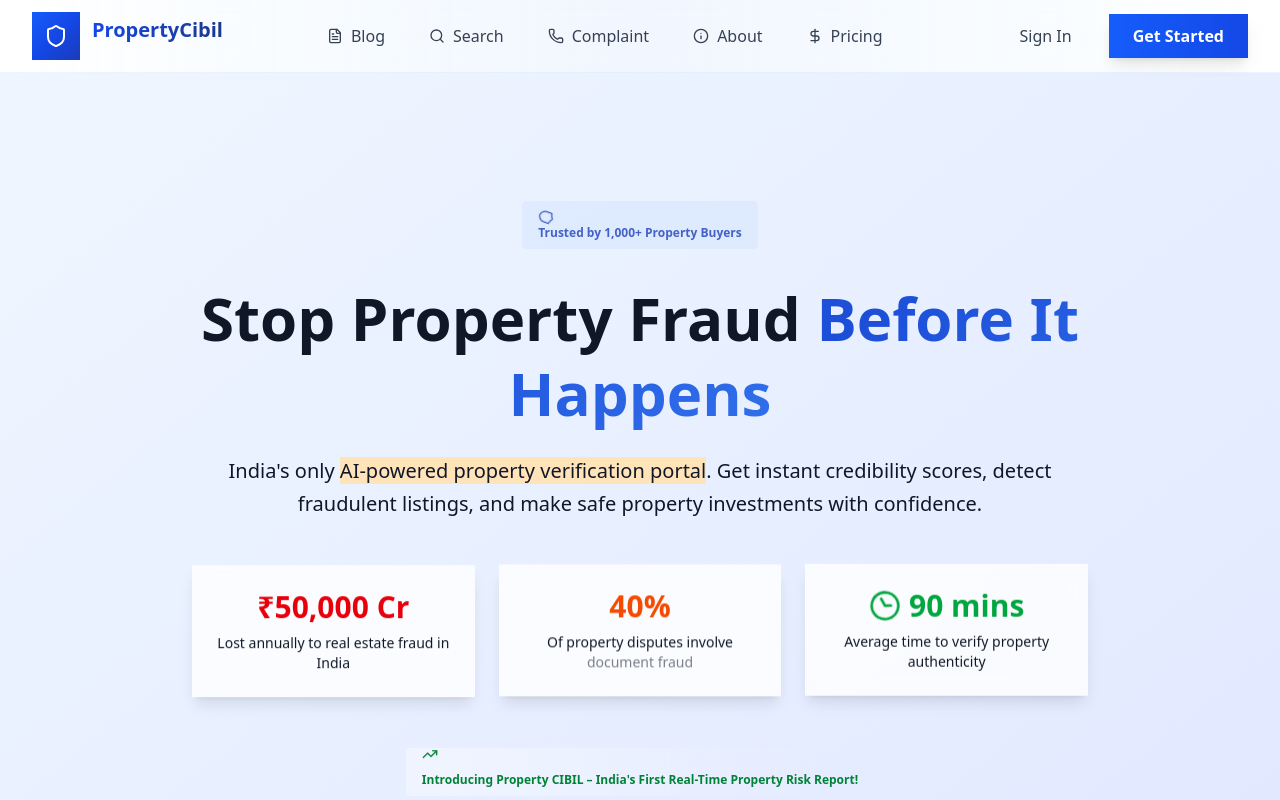
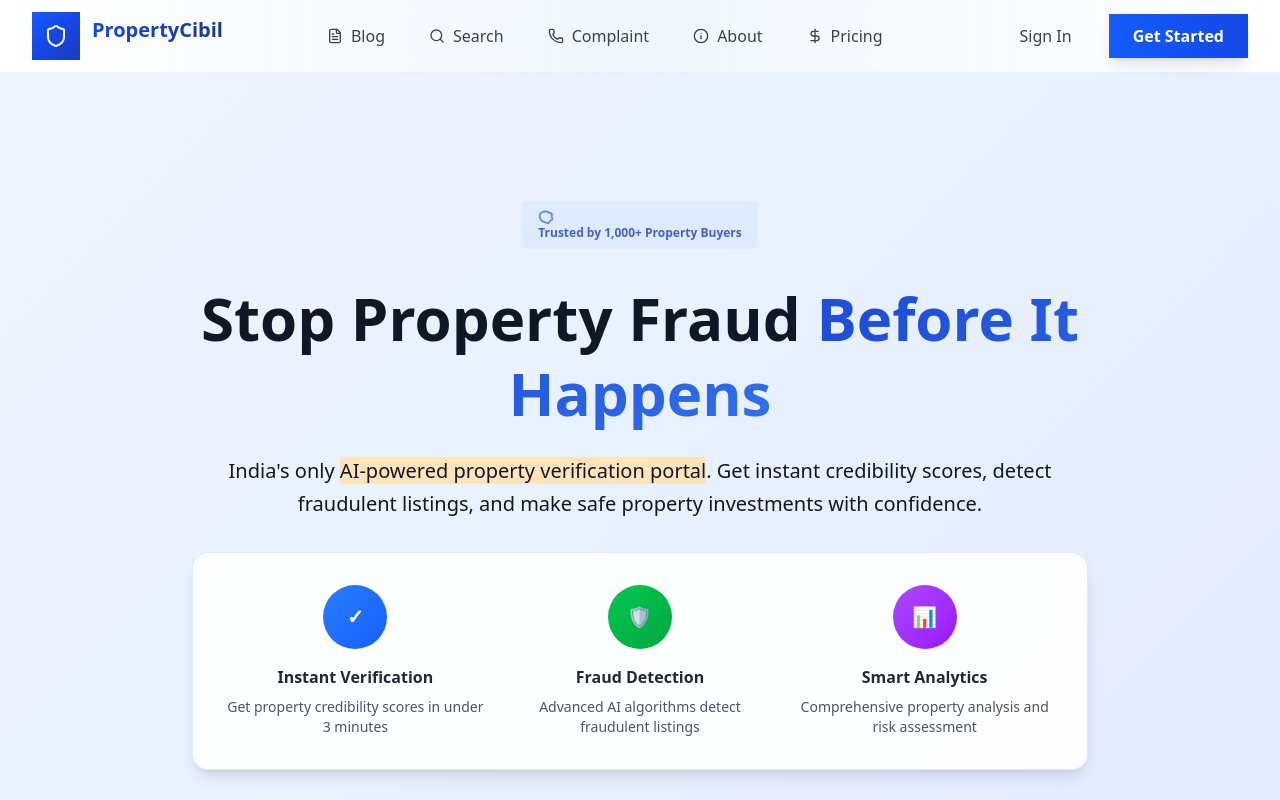
Before and after one commit to aayush031/property-cibil, a React (Vite) app: page / in a window 1280 px wide. Shown: the top 800 px of the page. Built offline with nearby package versions, Linux system fonts and the light colour scheme.

Commit message:
Add new section under AI-powered property verification line

```diff
--- a/src/components/hero-section.jsx
+++ b/src/components/hero-section.jsx
@@ -93,6 +93,33 @@ export function HeroSection() {
                         <span className="highlight animate-highlight-pulse">AI-powered property verification portal</span>. Get
                         instant credibility scores, detect fraudulent listings, and make safe property investments with confidence.
                     </p>
+
+                    {/* New Section - Add your content here */}
+                    <div className="bg-white/90 backdrop-blur-sm rounded-2xl p-8 mb-8 shadow-lg border border-blue-200/50 max-w-4xl mx-auto">
+                        <div className="grid grid-cols-1 md:grid-cols-3 gap-6">
+                            <div className="text-center group">
+                                <div className="w-16 h-16 bg-gradient-to-br from-blue-500 to-blue-600 rounded-full flex items-center justify-center mx-auto mb-4 group-hover:scale-110 transition-transform duration-300">
+                                    <span className="text-white font-bold text-xl">✓</span>
+                                </div>
+                                <h3 className="font-bold text-gray-800 mb-2">Instant Verification</h3>
+                                <p className="text-gray-600 text-sm">Get property credibility scores in under 3 minutes</p>
+                            </div>
+                            <div className="text-center group">
+                                <div className="w-16 h-16 bg-gradient-to-br from-green-500 to-green-600 rounded-full flex items-center justify-center mx-auto mb-4 group-hover:scale-110 transition-transform duration-300">
+                                    <span className="text-white font-bold text-xl">🛡️</span>
+                                </div>
+                                <h3 className="font-bold text-gray-800 mb-2">Fraud Detection</h3>
+                                <p className="text-gray-600 text-sm">Advanced AI algorithms detect fraudulent listings</p>
+                            </div>
+                            <div className="text-center group">
+                                <div className="w-16 h-16 bg-gradient-to-br from-purple-500 to-purple-600 rounded-full flex items-center justify-center mx-auto mb-4 group-hover:scale-110 transition-transform duration-300">
+                                    <span className="text-white font-bold text-xl">📊</span>
+                                </div>
+                                <h3 className="font-bold text-gray-800 mb-2">Smart Analytics</h3>
+                                <p className="text-gray-600 text-sm">Comprehensive property analysis and risk assessment</p>
+                            </div>
+                        </div>
+                    </div>
                 </div>
 
                 <div
```
